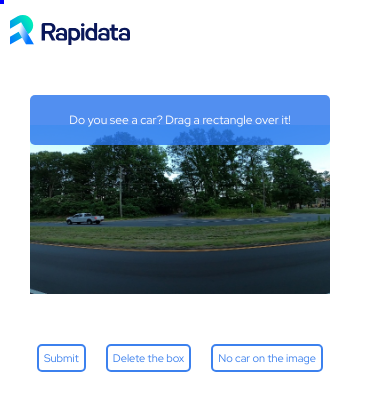
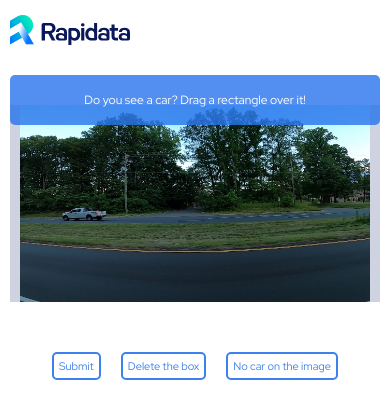
Before and after one commit to alenafatianova/rapid-data, a React (Create React App) app: page /solve in a window 390 px wide. Shown: the top 418 px of the page. Built offline with nearby package versions, Linux system fonts and the light colour scheme.

Commit message:
Removed unused CSS property

```diff
--- a/src/features/BoundingBox/BoundingBox.tsx
+++ b/src/features/BoundingBox/BoundingBox.tsx
@@ -26,6 +26,7 @@ interface BoundingBoxStyle {
   resize?: "both" | "none";
   overflow?: "auto" | "hidden";
   position?: "static" | "relative";
+  opacity: string | number
 }
 
 export const BoundingBox: React.FC<BoundingBoxType> = ({
@@ -121,6 +122,7 @@ export const BoundingBox: React.FC<BoundingBoxType> = ({
     height: isBoxDrawn ? Math.abs(startPosition.y - endPosition.y) : 0,
     resize: isBoxDrawn ? "both" : "none",
     overflow: isBoxDrawn ? "auto" : "hidden",
+    opacity: isBoxDrawn ? "unset" : 0
   };
 
   return (
--- a/src/features/SolvingPage/SolvingPage.css
+++ b/src/features/SolvingPage/SolvingPage.css
@@ -35,14 +35,14 @@
 }
 
 @media screen and (max-width: 430px) {
-  .solving-page_wrapper {
+  /* .solving-page_wrapper {
     max-width: 300px;
     display: flex;
     flex-direction: column;
     justify-content: center;
     align-items: center;
     padding: 20px;
-  }
+  } */
 
   .solving-page_banner {
     height: 40px;
```
